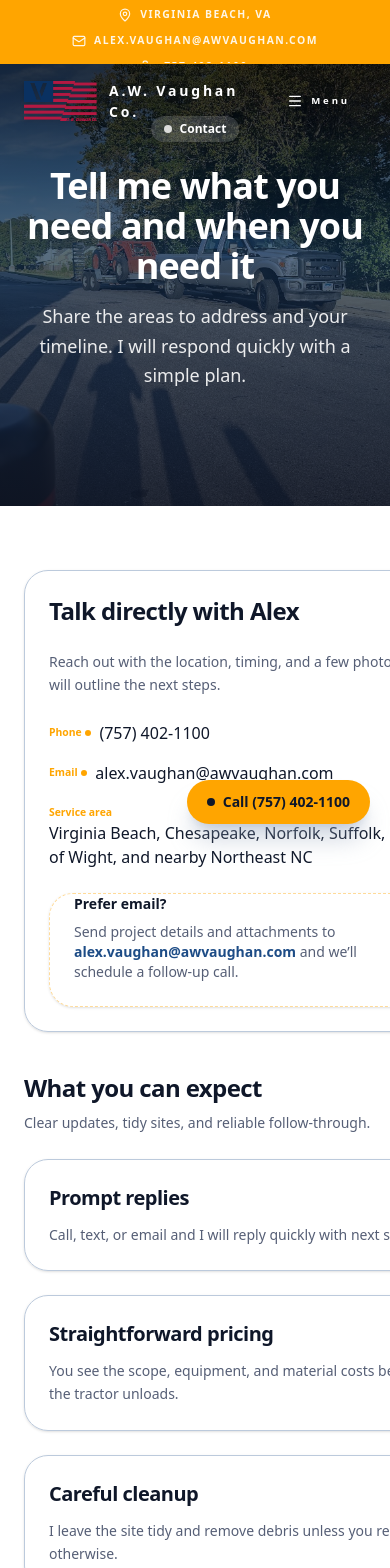
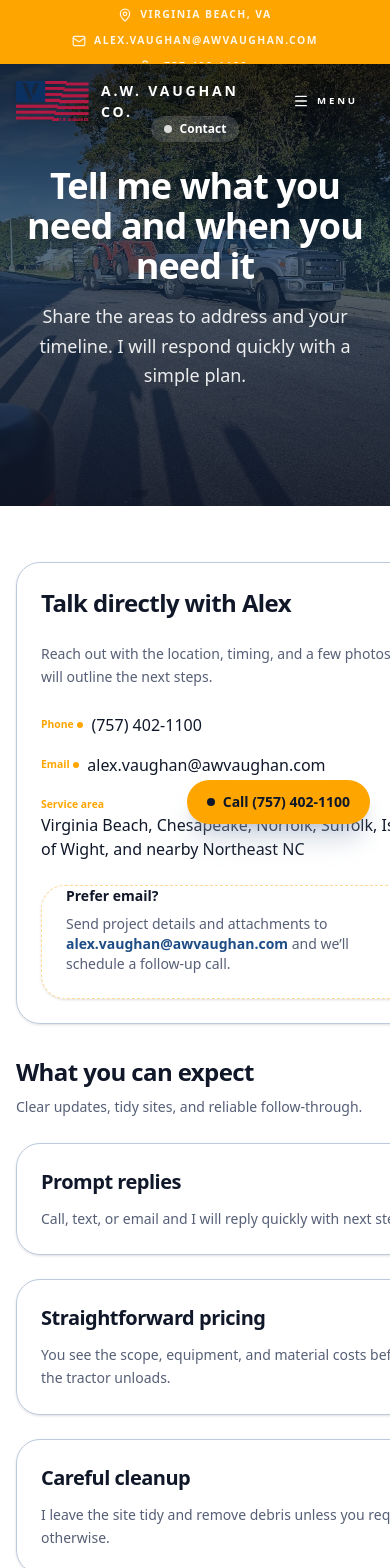
Before and after one commit to nahguav-wa/awvaughan-website, a SvelteKit app: page /contact in a window 390 px wide. Shown: the top 1568 px of the page. Built offline with nearby package versions, Linux system fonts and the light colour scheme.

Commit message:
Improve responsive spacing and header styling

```diff
--- a/src/app.css
+++ b/src/app.css
@@ -137,6 +137,18 @@
 		pointer-events: none;
 	}
 
+	.content-container {
+		@apply mx-auto w-full max-w-6xl px-4 sm:px-6;
+	}
+
+	.section-spacing {
+		@apply py-14 sm:py-16 lg:py-20;
+	}
+
+	.stack-spacing {
+		@apply space-y-8 sm:space-y-10;
+	}
+
 	.skip-link:focus-visible {
 		opacity: 1;
 		transform: translate(-50%, 0);
--- a/src/lib/components/Footer.svelte
+++ b/src/lib/components/Footer.svelte
@@ -42,7 +42,7 @@
 </script>
 
 <footer class="border-border/60 border-t bg-background py-12">
-	<div class="mx-auto max-w-6xl px-6">
+	<div class="content-container">
 		<div class="grid gap-10 text-sm text-[hsl(var(--muted-foreground))] md:grid-cols-4">
 			<div class="space-y-4">
 				<img src={logoAsset} alt="A.W. Vaughan Company logo" class="h-14 w-auto" />
--- a/src/lib/components/Header.svelte
+++ b/src/lib/components/Header.svelte
@@ -119,7 +119,7 @@
 		aria-hidden={!isAtTop}
 	>
 		<div
-			class="mx-auto flex max-w-6xl flex-wrap items-center justify-center gap-x-4 gap-y-3 px-6 py-2 text-xs font-medium"
+			class="content-container flex flex-wrap items-center justify-center gap-x-4 gap-y-3 py-2 text-xs font-medium"
 		>
 			<!-- eslint-disable svelte/no-navigation-without-resolve -->
 			{#each contactDetails as detail, index (detail.label)}
@@ -158,7 +158,7 @@
 				: 'border-b border-transparent bg-transparent text-white'
 		}`}
 	>
-		<div class="mx-auto flex max-w-6xl items-center gap-4 px-6 py-4">
+		<div class="content-container flex items-center gap-4 py-4">
 			<a
 				href={resolve('/')}
 				class={`group inline-flex items-center gap-3 transition-colors ${
@@ -171,7 +171,9 @@
 					class="h-10 w-auto drop-shadow-sm transition duration-200 group-hover:scale-[1.03] sm:h-12"
 				/>
 				<div class="leading-tight">
-					<span class="text-sm font-semibold tracking-[0.2em] sm:text-base">A.W. Vaughan Co.</span>
+					<span class="text-sm font-semibold tracking-[0.2em] uppercase sm:text-base"
+						>A.W. Vaughan Co.</span
+					>
 				</div>
 			</a>
 
@@ -185,13 +187,14 @@
 				aria-expanded={menuOpen}
 				aria-controls={navId}
 				on:click={toggleMenu}
+				aria-pressed={menuOpen}
 			>
 				{#if menuOpen}
 					<X class="h-4 w-4" aria-hidden="true" />
 				{:else}
 					<Menu class="h-4 w-4" aria-hidden="true" />
 				{/if}
-				<span class="text-[0.6rem] tracking-[0.3em]">Menu</span>
+				<span class="text-[0.6rem] tracking-[0.3em] uppercase">Menu</span>
 			</Button>
 
 			<div class="ml-auto hidden items-center gap-4 md:flex">
@@ -202,7 +205,7 @@
 							href={resolve(item.href)}
 							variant="ghost"
 							size="sm"
-							class={`rounded-full px-4 text-[0.65rem] tracking-[0.28em] ${
+							class={`rounded-full px-4 text-[0.65rem] tracking-[0.28em] uppercase ${
 								showSolidBackground
 									? 'text-[hsl(var(--muted-foreground))] hover:text-[hsl(var(--foreground))]'
 									: 'text-white/80 hover:text-white'
@@ -232,7 +235,7 @@
 					}`}
 					aria-current={isContactActive() ? 'page' : undefined}
 				>
-					Contact Us
+					CONTACT US
 				</Button>
 			</div>
 		</div>
@@ -251,7 +254,7 @@
 						href={resolve(item.href)}
 						variant="secondary"
 						size="sm"
-						class={`w-full justify-start rounded-2xl normal-case ${
+						class={`w-full justify-start rounded-2xl uppercase ${
 							isActive(item) ? 'ring-1 ring-[hsl(var(--ring))]/30' : ''
 						}`}
 						on:click={handleLinkActivate}
@@ -270,7 +273,7 @@
 				on:click={handleLinkActivate}
 				aria-current={isContactActive() ? 'page' : undefined}
 			>
-				Contact Us
+				CONTACT US
 			</Button>
 		</div>
 	{/if}
--- a/src/lib/components/Hero.svelte
+++ b/src/lib/components/Hero.svelte
@@ -99,7 +99,7 @@
 	></div>
 
 	<div
-		class="relative z-10 mx-auto flex min-h-[70vh] w-full max-w-4xl flex-col items-center justify-center px-6 py-24 text-center"
+		class="relative z-10 mx-auto flex min-h-[70vh] w-full max-w-4xl flex-col items-center justify-center px-4 py-20 text-center sm:px-6 sm:py-24"
 	>
 		<h1 class="reveal text-4xl font-semibold tracking-tight text-white sm:text-5xl" use:inView>
 			{heading}
--- a/src/lib/components/PageHero.svelte
+++ b/src/lib/components/PageHero.svelte
@@ -56,7 +56,7 @@
 	></div>
 
 	<div
-		class={`relative z-10 mx-auto flex min-h-[60vh] w-full max-w-4xl flex-col justify-center px-6 py-24 ${alignmentClass}`}
+		class={`relative z-10 mx-auto flex min-h-[60vh] w-full max-w-4xl flex-col justify-center px-4 py-20 sm:px-6 sm:py-24 ${alignmentClass}`}
 	>
 		{#if eyebrow}
 			<Badge
--- a/src/routes/about/+page.svelte
+++ b/src/routes/about/+page.svelte
@@ -93,9 +93,9 @@
 	description="I am Alex Vaughan. I grew up in Hampton Roads and keep the work personal, simple, and tidy."
 />
 
-<section class="border-border/60 border-b bg-background py-16">
-	<div class="mx-auto max-w-6xl space-y-12 px-6">
-		<div class="max-w-3xl space-y-4">
+<section class="border-border/60 section-spacing border-b bg-background">
+	<div class="content-container stack-spacing">
+		<div class="max-w-3xl space-y-5 sm:space-y-4">
 			<Badge variant="secondary" class="w-fit text-xs font-semibold">What matters</Badge>
 			<h2
 				class="reveal text-3xl font-semibold text-[hsl(var(--foreground))] sm:text-4xl"
@@ -108,7 +108,7 @@
 			</p>
 		</div>
 
-		<div class="grid gap-8 md:grid-cols-3">
+		<div class="grid gap-6 md:grid-cols-3 md:gap-8">
 			{#each values as value (value.title)}
 				{@const Icon = value.icon}
 				<Card class="h-full">
@@ -127,10 +127,10 @@
 	</div>
 </section>
 
-<section class="border-border/60 border-b bg-muted/40 py-20">
-	<div class="mx-auto grid max-w-6xl gap-10 px-6 lg:grid-cols-[1fr_340px]">
-		<div class="space-y-6">
-			<div class="space-y-4">
+<section class="border-border/60 section-spacing border-b bg-muted/40">
+	<div class="content-container grid gap-10 lg:grid-cols-[1fr_340px]">
+		<div class="stack-spacing">
+			<div class="space-y-5 sm:space-y-4">
 				<Badge variant="secondary" class="w-fit text-xs font-semibold">How it works</Badge>
 				<h2
 					class="reveal text-3xl font-semibold text-[hsl(var(--foreground))] sm:text-4xl"
@@ -143,7 +143,7 @@
 				</p>
 			</div>
 
-			<div class="grid gap-6 md:grid-cols-3">
+			<div class="grid gap-4 md:grid-cols-3 md:gap-6">
 				{#each steps as step, index (step.title)}
 					<Card class="h-full">
 						<CardHeader class="space-y-3">
@@ -177,9 +177,9 @@
 	</div>
 </section>
 
-<section class="border-border/60 border-b bg-background py-20">
-	<div class="mx-auto flex max-w-6xl flex-col gap-10 px-6 lg:flex-row">
-		<div class="flex-1 space-y-4">
+<section class="border-border/60 section-spacing border-b bg-background">
+	<div class="content-container flex flex-col gap-10 lg:flex-row">
+		<div class="flex-1 space-y-5 sm:space-y-4">
 			<Badge variant="secondary" class="w-fit text-xs font-semibold">Service area</Badge>
 			<h2
 				class="reveal text-3xl font-semibold text-[hsl(var(--foreground))] sm:text-4xl"
--- a/src/routes/careers/+page.svelte
+++ b/src/routes/careers/+page.svelte
@@ -23,7 +23,7 @@
 	description="Share your resume to be considered for upcoming roles supporting sitework and property maintenance projects across Hampton Roads."
 />
 
-<section class="mx-auto max-w-4xl px-6 py-16">
+<section class="content-container section-spacing max-w-4xl">
 	<h2 class="reveal text-2xl font-semibold text-[var(--text-dark)] sm:text-3xl" use:inView>
 		Grow with AW Vaughan Company
 	</h2>
--- a/src/routes/contact/+page.svelte
+++ b/src/routes/contact/+page.svelte
@@ -85,10 +85,10 @@
 	]}
 />
 
-<section class="border-border/60 border-b bg-background py-16">
-	<div class="mx-auto max-w-6xl px-6">
+<section class="border-border/60 section-spacing border-b bg-background">
+	<div class="content-container">
 		<div class="grid gap-10 lg:grid-cols-[1.1fr_0.9fr]">
-			<div class="space-y-10">
+			<div class="stack-spacing">
 				<Card>
 					<CardHeader class="space-y-3">
 						<CardTitle class="reveal text-2xl font-semibold text-[hsl(var(--foreground))]">
--- a/src/routes/privacy-policy/+page.svelte
+++ b/src/routes/privacy-policy/+page.svelte
@@ -23,7 +23,7 @@
 	description="We respect your privacy and only use the details you share to respond to your inquiry. Review the commitments below while we finalize our formal policy."
 />
 
-<section class="mx-auto max-w-4xl space-y-6 px-6 py-16">
+<section class="content-container section-spacing max-w-4xl space-y-6">
 	<h2 class="reveal text-2xl font-semibold text-[var(--text-dark)] sm:text-3xl" use:inView>
 		Our current commitments
 	</h2>
--- a/src/routes/services/+page.svelte
+++ b/src/routes/services/+page.svelte
@@ -107,9 +107,9 @@
 	description="Owner-operator service for mowing, cleanup, and light grading around Hampton Roads."
 />
 
-<section class="border-border/60 border-b bg-background py-16">
-	<div class="mx-auto max-w-6xl space-y-12 px-6">
-		<div class="max-w-3xl space-y-4">
+<section class="border-border/60 section-spacing border-b bg-background">
+	<div class="content-container stack-spacing">
+		<div class="max-w-3xl space-y-5 sm:space-y-4">
 			<Badge variant="secondary" class="w-fit text-xs font-semibold">What I can help with</Badge>
 			<h2
 				class="reveal text-3xl font-semibold text-[hsl(var(--foreground))] sm:text-4xl"
@@ -122,7 +122,7 @@
 			</p>
 		</div>
 
-		<div class="grid gap-8 md:grid-cols-2">
+		<div class="grid gap-6 md:grid-cols-2 md:gap-8">
 			{#each offerings as offering (offering.title)}
 				{@const Icon = offering.icon}
 				<Card class="group flex h-full flex-col overflow-hidden">
--- a/src/routes/terms-of-service/+page.svelte
+++ b/src/routes/terms-of-service/+page.svelte
@@ -23,7 +23,7 @@
 	description="These guidelines outline how AW Vaughan Company communicates, scopes projects, and serves clients across Hampton Roads."
 />
 
-<section class="mx-auto max-w-4xl space-y-6 px-6 py-16">
+<section class="content-container section-spacing max-w-4xl space-y-6">
 	<h2 class="reveal text-2xl font-semibold text-[var(--text-dark)] sm:text-3xl" use:inView>
 		What these terms cover
 	</h2>
```
